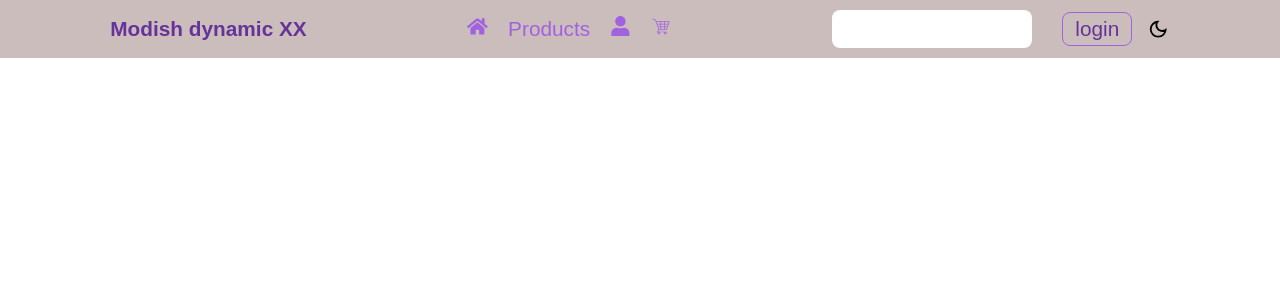
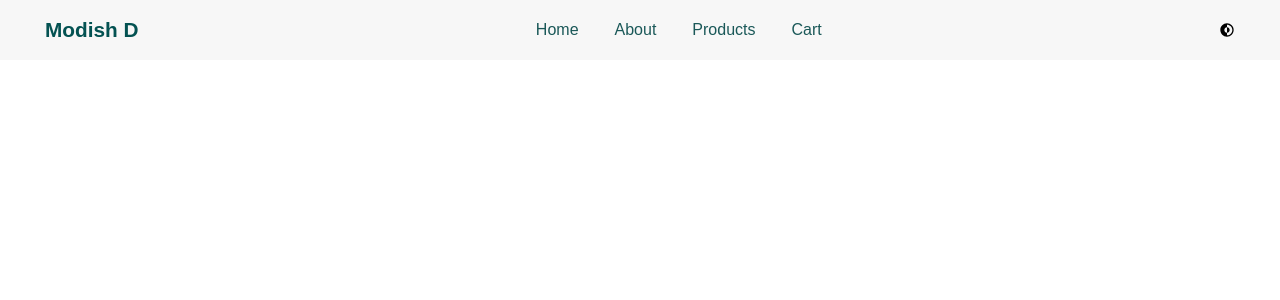
Before and after one commit to Bolaji87/Modish-Dynamics, a React (Vite) app: page / in a window 1280 px wide. Shown: the top 300 px of the page. Built offline with nearby package versions, Linux system fonts and the light colour scheme.

Commit message:
feat : create Navbar component and styles

```diff
--- a/src/components/mainheader/Navbar.jsx
+++ b/src/components/mainheader/Navbar.jsx
@@ -1,47 +1,28 @@
 import React from "react";
-import { MdOutlineDarkMode } from "react-icons/md";
-import { GiShoppingCart } from "react-icons/gi";
-import { FaUser } from "react-icons/fa";
-import { FaHome } from "react-icons/fa";
-
+import { CgDarkMode } from "react-icons/cg";
 import styles from "./Navbar.module.css";
 
 function Navbar() {
   return (
-    <header className={styles["main-header"]}>
-      <h2>Modish dynamic XX</h2>
-      <nav className={styles["main-nav"]}>
+    <header className={styles.header}>
+      <h1>Modish D</h1>
+      <nav>
         <ul>
           <li>
-            <a href="">
-              <FaHome />
-            </a>
+            <a href="#">Home</a>
           </li>
           <li>
-            <a>Products</a>
+            <a href="#">About</a>
           </li>
           <li>
-            <a>
-              <FaUser />
-            </a>
+            <a href="#">Products</a>
           </li>
           <li>
-            <a>
-              <GiShoppingCart />
-            </a>
+            <a href="#">cart</a>
           </li>
         </ul>
       </nav>
-
-      <div className={styles["side-nav"]}>
-        <form action="" className={styles["header-search"]}>
-          <input type="search" className={styles.input} />
-        </form>
-        <nav className={styles["last-nav"]}>
-          <div className={styles["nav-login"]}>login</div>
-          <MdOutlineDarkMode className={styles["toggle-dark-mode"]} />
-        </nav>
-      </div>
+      <CgDarkMode />
     </header>
   );
 }
--- a/src/components/mainheader/Navbar.module.css
+++ b/src/components/mainheader/Navbar.module.css
@@ -1,71 +1,31 @@
-.main-header {
+.header {
   width: 100vw;
-  background-color: rgb(240, 240, 214);
-  background-color: rgb(204, 189, 189);
-  padding: 10px 30px;
-  display: flex;
-  align-items: center;
-  justify-content: space-around;
-}
-.main-header h2 {
-  align-self: center;
-  color: rebeccapurple;
-}
-.main-nav {
-  /* width: 350px; */
-}
-.main-nav ul {
+  background-color: #f7f7f7;
+  padding: 10px 45px;
   display: flex;
   justify-content: space-between;
+  align-items: center;
+}
+.header h1 {
+  color: rgb(4, 82, 82);
+}
+.header nav ul {
+  display: flex;
   gap: 20px;
-  /* align-items: center; */
 }
-.main-nav li {
-  font-size: 1.3rem;
-  color: rgb(161, 98, 224);
+.header nav li {
+  color: rgb(26, 88, 88);
+  text-transform: capitalize;
+  padding: 8px;
 }
-.side-nav {
-  display: flex;
-  justify-content: space-between;
-  gap: 30px;
-}
-.last-nav {
-  display: flex;
-  align-items: center;
-  gap: 15px;
-  font-size: 1.3rem;
-}
-.nav-login {
-  /*border: 1px solid rgb(161, 98, 224);
-  */
-  color: rebeccapurple;
-  border: 1px solid rgb(161, 98, 224);
+.header nav li:hover {
+  color: rgb(228, 240, 240);
+  text-transform: capitalize;
+  background-color: rgb(26, 88, 88);
+  padding: 8px;
   border-radius: 8px;
-  width: 70px;
-  text-align: center;
   -webkit-border-radius: 8px;
   -moz-border-radius: 8px;
   -ms-border-radius: 8px;
   -o-border-radius: 8px;
 }
-.toggle-dark-mode {
-  font-size: 1.4rem;
-}
-.header-search {
-  width: 200px;
-}
-.header-search input {
-  width: 200px;
-  padding: 8px;
-  border: none;
-  border-radius: 8px;
-  outline: none;
-  color: red;
-  font-size: 19px;
-}
-.header-search input:focus {
-  background-color: lightblue;
-  border: 1px solid grey;
-  border-color: #93b2d3;
-  box-shadow: 0 0 8px rgba(109, 118, 131, 0.5);
-}
```
